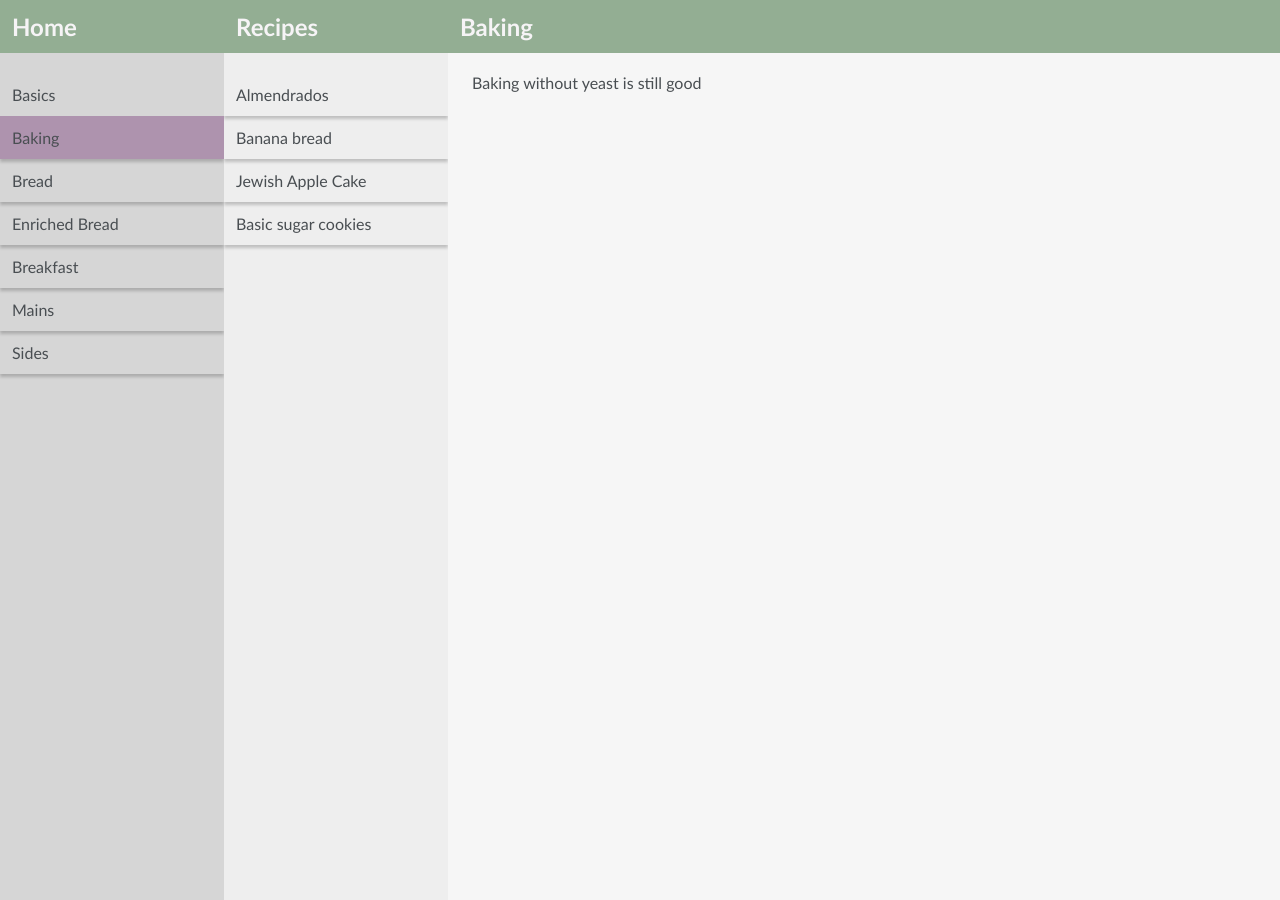
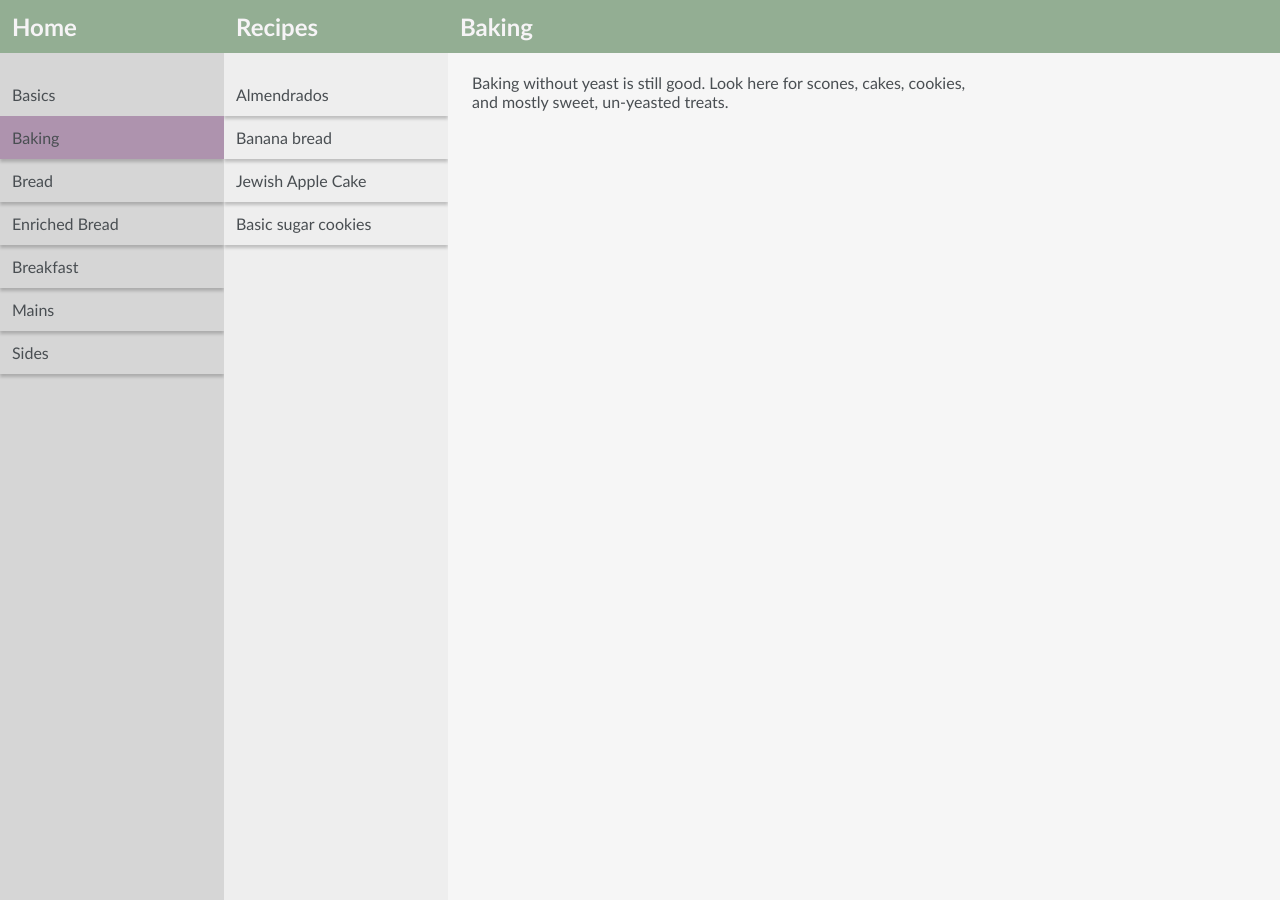
Before and after one commit to slfed/recipes, a Jekyll site: the page built from _categories/baking.md, in a window 1280 px wide. Built offline with Jekyll 4.4.1, drawn with Linux system fonts in a browser that asks for light colours.

Commit message:
Update baking.md

```diff
--- a/_categories/baking.md
+++ b/_categories/baking.md
@@ -4,4 +4,4 @@ layout: category
 order: 1
 ---
 
-Baking without yeast is still good
+Baking without yeast is still good. Look here for scones, cakes, cookies, and mostly sweet, un-yeasted treats.
```
